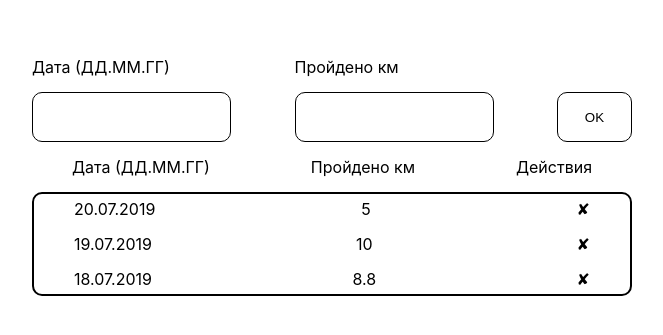
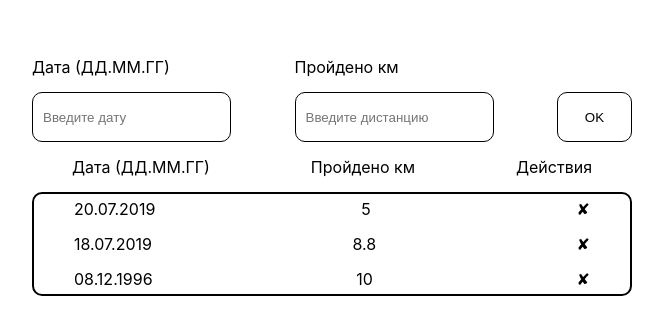
Before and after one commit to Antyfeev96/ra-forms-steps, a React (Create React App) app: page / in a window 1280 px wide. Shown: the part 113-448 px from the top of the page, without its empty margins (308-971 px from the left). Built offline with nearby package versions, Linux system fonts and the light colour scheme.

Commit message:
Task done

```diff
--- a/src/Components/Container/Container.jsx
+++ b/src/Components/Container/Container.jsx
@@ -1,76 +1,95 @@
-import moment from 'moment/min/moment-with-locales';
+import { nanoid } from 'nanoid';
 import React, { useState } from 'react'
 import Form from '../Form/Form'
 import List from '../List/List'
 
+const russianDate = (input) => {
+  const data = input.split('.')
+  const russianData = new Date(data[2], data[1] - 1, data[0]);
+  return russianData;
+};
+
+const convertToRussianString = (data) => {
+  const day = data.getDate().toString().length === 1 ? `0${data.getDate()}` : data.getDate();
+  const month = data.getMonth().toString().length === 1 ? `0${data.getMonth() + 1}` : data.getMonth() + 1;
+  return `${day}.${(month).toString()}.${data.getFullYear()}`
+}
+
 let ITEMS = [
   {
+    key: nanoid(5),
     timestamp: '20.07.2019',
     distance: '5'
   },
   {
-    timestamp: '19.07.2019',
+    key: nanoid(5),
+    timestamp: '08.12.1996',
     distance: '10'
   },
   {
+    key: nanoid(5),
     timestamp: '18.07.2019',
     distance: '8.8'
   },
-]
+];
 
 export default function Container() {
-  const date = (date) => {
-    moment.locale('ru');
-    return moment(date, 'DD.MM.YYYY').format('L');
-  };
 
-  const [state, setState] = useState(ITEMS.sort((a, b) => date(a.timestamp) < date(b.timestamp) ? 1 : -1));
+  const [state, setState] = useState(ITEMS.sort((a, b) => russianDate(a.timestamp) < russianDate(b.timestamp) ? 1 : -1));
+  const [form, setForm] = useState({
+    timestamp: '',
+    distance: ''
+  })
+
+  const handleTimestamp = (event) => {
+    const { value } = event.target;
+    setForm( prev => ({ ...prev, timestamp: value }));
+  }
+
+  const handleDistance = (event) => {
+    const { value } = event.target;
+    setForm( prev => ({ ...prev, distance: value }));
+  }
 
   const onAddItem = (e) => {
     e.preventDefault();
-    const newDate = date(e.target.querySelector('#date').value);
-    if (state.find(item => item.timestamp === newDate)) {
+    const ruDate = russianDate(form.timestamp);
+    const { distance } = form;
+    const endDate = convertToRussianString(ruDate);
+    if (state.find(item => item.timestamp === endDate)) {
       setState(prev => {
-        const newState = []
+        const newState = [];
         prev.forEach(item => {
-          if (item.timestamp === newDate) {
-            item.distance = (+item.distance + +e.target.querySelector('#distance').value).toString();
+          if (item.timestamp === endDate) {
+            const newDistance = (+item.distance + +distance).toString();
             item = {
-              timestamp: newDate,
-              distance: item.distance,
+              key: nanoid(5),
+              timestamp: endDate,
+              distance: newDistance,
             }
           }
           newState.push(item);
         })
-        e.target.querySelector('#date').value = ''
-        e.target.querySelector('#distance').value = ''
-        return newState.sort((a, b) => date(a.timestamp) < date(b.timestamp) ? 1 : -1)
+        return newState.sort((a, b) => russianDate(a.timestamp) < russianDate(b.timestamp) ? 1 : -1);
       })
     } else {
       setState(prev => {
         return [
           ...prev,
           {
-            timestamp: newDate,
-            distance: e.target.querySelector('#distance').value,
+            key: nanoid(5),
+            timestamp: endDate,
+            distance,
           }
-         ].sort((a, b) => date(a.timestamp) < date(b.timestamp) ? 1 : -1)
+         ].sort((a, b) => russianDate(a.timestamp) < russianDate(b.timestamp) ? 1 : -1)
       })
     }
   }
 
-  const onDeleteItem = (e) => {
-    const deletedItem = e.target.closest('.table__item').querySelector('.table__timestamp');
-    const newState = state.filter((item) => item.timestamp !== deletedItem.textContent)
-    setState(() => {
-      return newState.sort((a, b) => date(a.timestamp) < date(b.timestamp) ? 1 : -1)
-    })
-  }
-
   return (
     <div className="container">
-      <Form onAddItem={onAddItem} />
-      <List items={state} onDeleteItem={onDeleteItem} />
+      <Form setForm={setForm} onAddItem={onAddItem} handleTimestamp={handleTimestamp} handleDistance={handleDistance} />
+      <List items={state} setState={setState} />
     </div>
   )
 }
--- a/src/Components/Form/Form.jsx
+++ b/src/Components/Form/Form.jsx
@@ -1,24 +1,32 @@
-import React from 'react'
+import { useRef } from 'react'
 import PropTypes from 'prop-types'
 
 export default function Form(props) {
-  const { onAddItem } = props;
+  const { onAddItem, handleTimestamp, handleDistance } = props;
+
+  const formRef = useRef();
+
+  const onClick = () => {
+    formRef.current.reset();
+  }
 
   return (
-    <form className="form" onSubmit={(e) => onAddItem(e)}>
+    <form ref={formRef} className="form" onSubmit={(e) => onAddItem(e)}>
       <div className="form__date">
         <div>Дата (ДД.ММ.ГГ)</div>
-        <input id="date" name="date" type="text" />
+        <input placeholder='Введите дату' id="date" name="date" type="text" onChange={(e) => handleTimestamp(e)}/>
       </div>
       <div className="form__distance">
         <div>Пройдено км</div>
-        <input id="distance" name="distance" type="text" />
+        <input placeholder='Введите дистанцию' id="distance" name="distance" type="text" onChange={(e) => handleDistance(e)}/>
       </div>
-      <input id="submit" type="submit" value="OK"/>
+      <input onClick={(e) => onClick(e)} id="submit" type="submit" value="OK"/>
     </form>
   )
 }
 
 Form.propTypes = {
-  onAddItem: PropTypes.func
+  onAddItem: PropTypes.func,
+  handleTimestamp: PropTypes.func,
+  handleDistance: PropTypes.func,
 }
--- a/src/Components/List/List.jsx
+++ b/src/Components/List/List.jsx
@@ -3,11 +3,11 @@ import ListTitle from '../ListTitle/ListTitle';
 import ListItems from '../ListItems/ListItems';
 
 export default function List(props) {
-  const { items, onDeleteItem } = props;
+  const { items, setState } = props;
   return (
     <div className="table">
       <ListTitle />
-      <ListItems items={items} onDeleteItem={onDeleteItem} />
+      <ListItems items={items} setState={setState} />
     </div>
   )
 }
@@ -17,5 +17,5 @@ List.propTypes = {
     timestamp: PropTypes.string,
     distance: PropTypes.string
   })),
-  onDeleteItem: PropTypes.func
+  setState: PropTypes.func
 }
--- a/src/Components/ListItem/ListItem.jsx
+++ b/src/Components/ListItem/ListItem.jsx
@@ -1,13 +1,13 @@
-import React from 'react'
 import PropTypes from 'prop-types'
 
 export default function ListItem(props) {
   const { item, onDeleteItem } = props;
+
   return (
-    <div className="table__item">
+    <div key={item.key} className="table__item">
       <div className="table__timestamp">{item.timestamp}</div>
       <div className="table__distance">{item.distance}</div>
-      <div className="table__delete" onClick={onDeleteItem}>✘</div>
+      <div  className="table__delete" onClick={onDeleteItem}>✘</div>
     </div>
   )
 }
--- a/src/Components/ListItems/ListItems.jsx
+++ b/src/Components/ListItems/ListItems.jsx
@@ -1,14 +1,20 @@
 import React from 'react'
-import { nanoid } from 'nanoid'
 import PropTypes from 'prop-types'
 import ListItem from '../ListItem/ListItem';
 
 export default function ListItems(props) {
-  const { items, onDeleteItem } = props;
+  const  { items, setState } = props;
+
+  const onDeleteItem = (index) => {
+    const arr = [ ...items ];
+    arr.splice(index, 1);
+    setState(() => arr);
+  }
+
   return (
     <div>
       <div className="table__items">
-        {items.map((item) => <ListItem key={nanoid()} item={item} onDeleteItem={onDeleteItem} />)}
+        {items.map((item, index) => <ListItem key={item.key} item={item} onDeleteItem={() => onDeleteItem(index)} />)}
       </div>
     </div>
   )
@@ -19,5 +25,5 @@ ListItems.propTypes = {
     timestamp: PropTypes.string,
     distance: PropTypes.string
   })),
-  onDeleteItem: PropTypes.func
+  setState: PropTypes.func
 }
```
